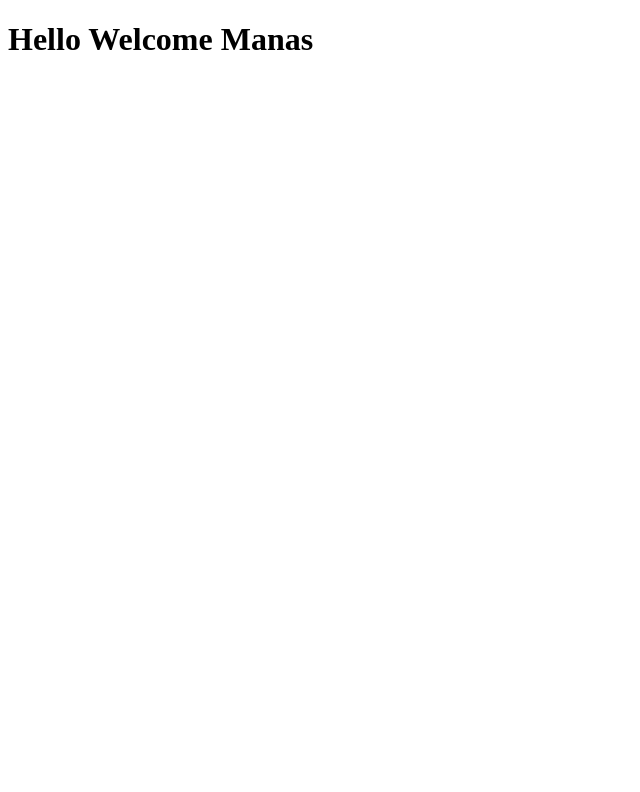
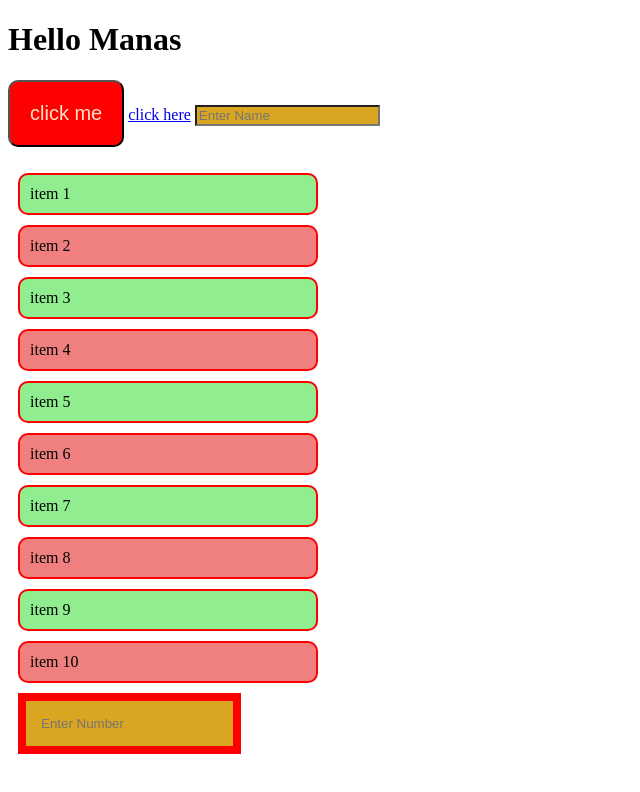
Before and after one commit to Manas-chavan75/learning_html_with_css, a plain HTML site: page pseduo_classes.html in a window 1280 px wide. Shown: the whole page, without its empty margins (0-640 px from the left). Drawn offline with Linux system fonts and the light colour scheme.

Commit message:
pseduo_classes.html, transition.html

```diff
--- a/pseduo_classes.html
+++ b/pseduo_classes.html
@@ -14,9 +14,72 @@
         .hover_{
             color: yellow;
         }
+        button{
+            background-color: red;
+            font-size: 20px;
+            padding: 20px;
+            color: bisque;
+            border-radius: 10px;
+            cursor: pointer;
+        }
+        button:active{
+            background-color: blue;
+            font-size: 30px;
+            padding: 20px;
+            color: green;
+            border-radius: 20px;
+        }
+        a:visited{
+            color: blue;
+        }
+        input:focus{
+            background-color: green;
+        }
+        ul{
+            width: 300px;
+            padding: 10px;
+            list-style-type: none;
+        }
+        li{
+            padding: 10px;
+            border: 2px solid red;
+            margin-bottom: 10px;
+            border-radius: 10px;
+        }
+        li:nth-child(odd){
+            background-color: lightgreen;
+        }
+          li:nth-child(even){
+            background-color: lightcoral;
+        }
+        input[type=Number]{
+            border: 8px solid red;
+            padding: 15px;
+        }
+        input[placeholder]{
+            background-color: goldenrod;
+            color: yellow;
+        }
     </style>
 </head>
 <body>
-    <h1 class="hover_effect"> Hello Welcome Manas</h1>
+    <h1 class="hover_effect"> Hello Manas</h1>
+    <button>click me</button>
+    <a href="https://www.flipkart.com/">click here</a>
+    <input type="text" placeholder="Enter Name">
+      <!-- ul>li*10{items $} shortcutkey -->
+    <ul>
+        <li>item 1</li>
+        <li>item 2</li>
+        <li>item 3</li>
+        <li>item 4</li>
+        <li>item 5</li>
+        <li>item 6</li>
+        <li>item 7</li>
+        <li>item 8</li>
+        <li>item 9</li>
+        <li>item 10</li>
+        <input type="Number" placeholder="Enter Number">
+    </ul>
 </body>
 </html>
```
Also changed, not shown: transition.html (added, +72 -0 lines).
